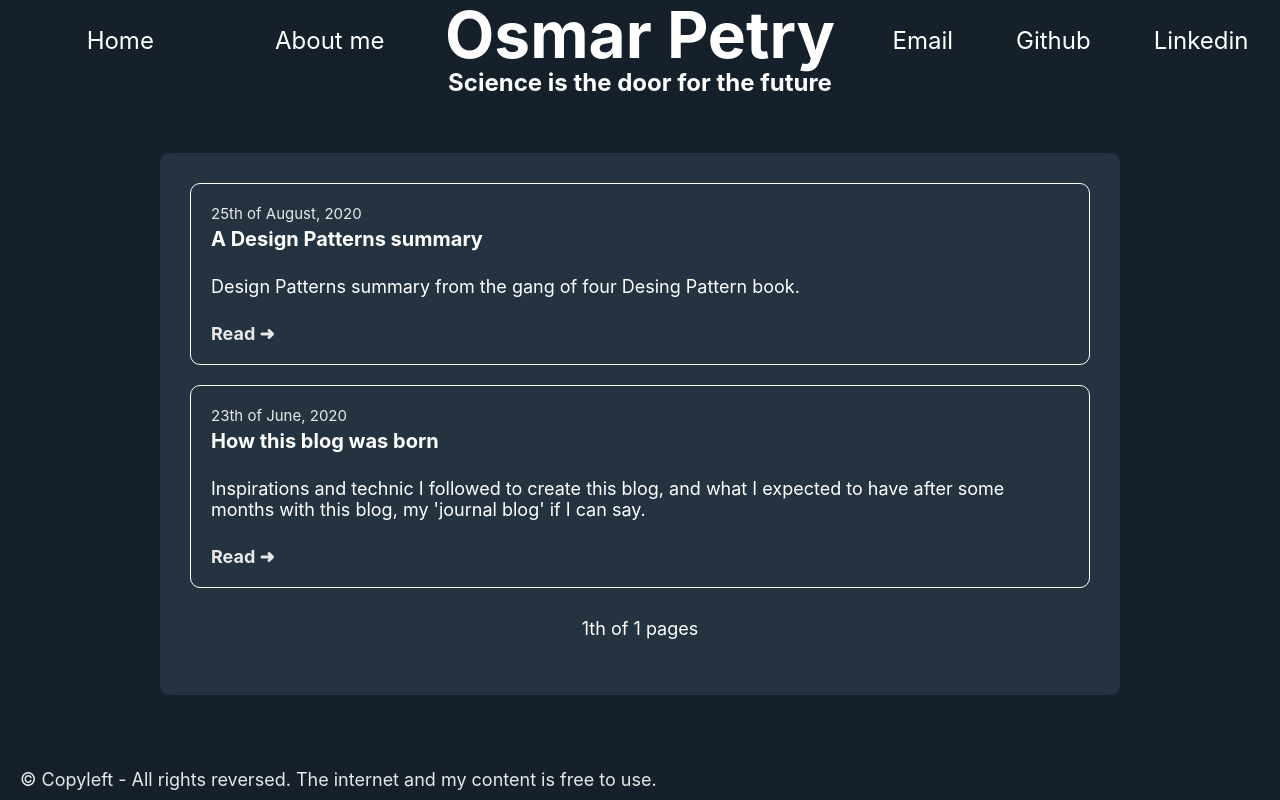
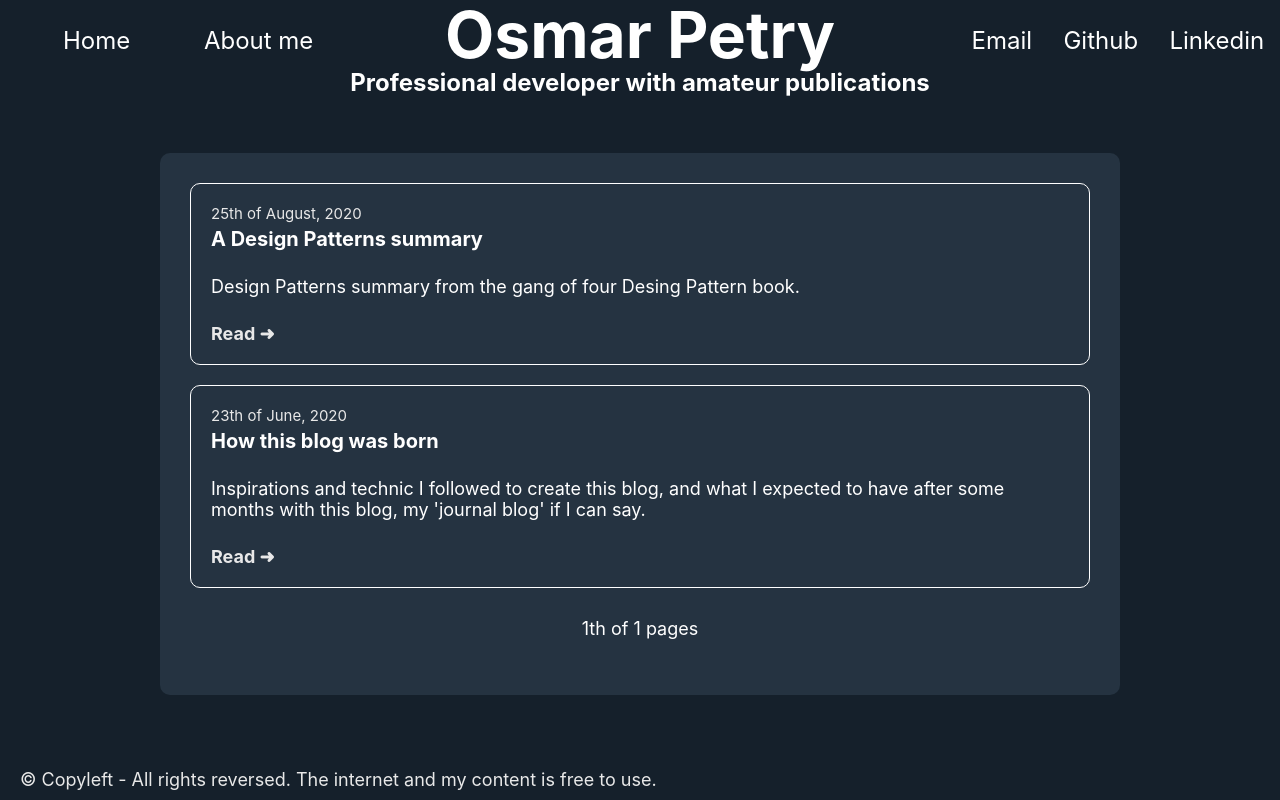
Before and after one commit to osmarpetry/portfolio-gatsby-v1, a Gatsby site: page / in a window 1280 px wide. Built offline with nearby package versions, Linux system fonts and the light colour scheme; Gatsby itself is replaced by a stand-in of ours.

Commit message:
update header

```diff
--- a/src/components/Layout/index.tsx
+++ b/src/components/Layout/index.tsx
@@ -28,7 +28,7 @@ const Layout: FC<LayoutProps> = ({ children }) => {
         <header>
           <Navbar
             title="Osmar Petry"
-            subTitle="Science is the door for the future"
+            subTitle="Professional developer with amateur publications"
             leftLinks={[
               { description: 'Home', link: '/' },
               { description: 'About me', link: '/about-me' },
```
